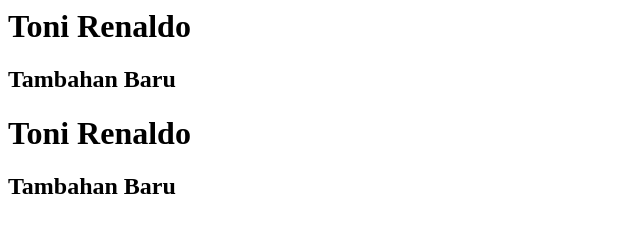
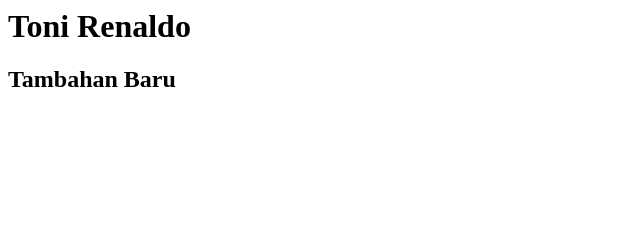
Before and after one commit to ToniRenaldo/tutorial, a plain HTML site: page index.html in a window 1280 px wide. Shown: the whole page, without its empty margins (0-640 px from the left). Drawn offline with Linux system fonts and the light colour scheme.

Commit message:
branch baru

```diff
--- a/index.html
+++ b/index.html
@@ -1,4 +1,2 @@
 <h1>Toni Renaldo</h1>
 <h2>Tambahan Baru</h2>
-<h1>Toni Renaldo</h1>
-<h2>Tambahan Baru</h2>
```
